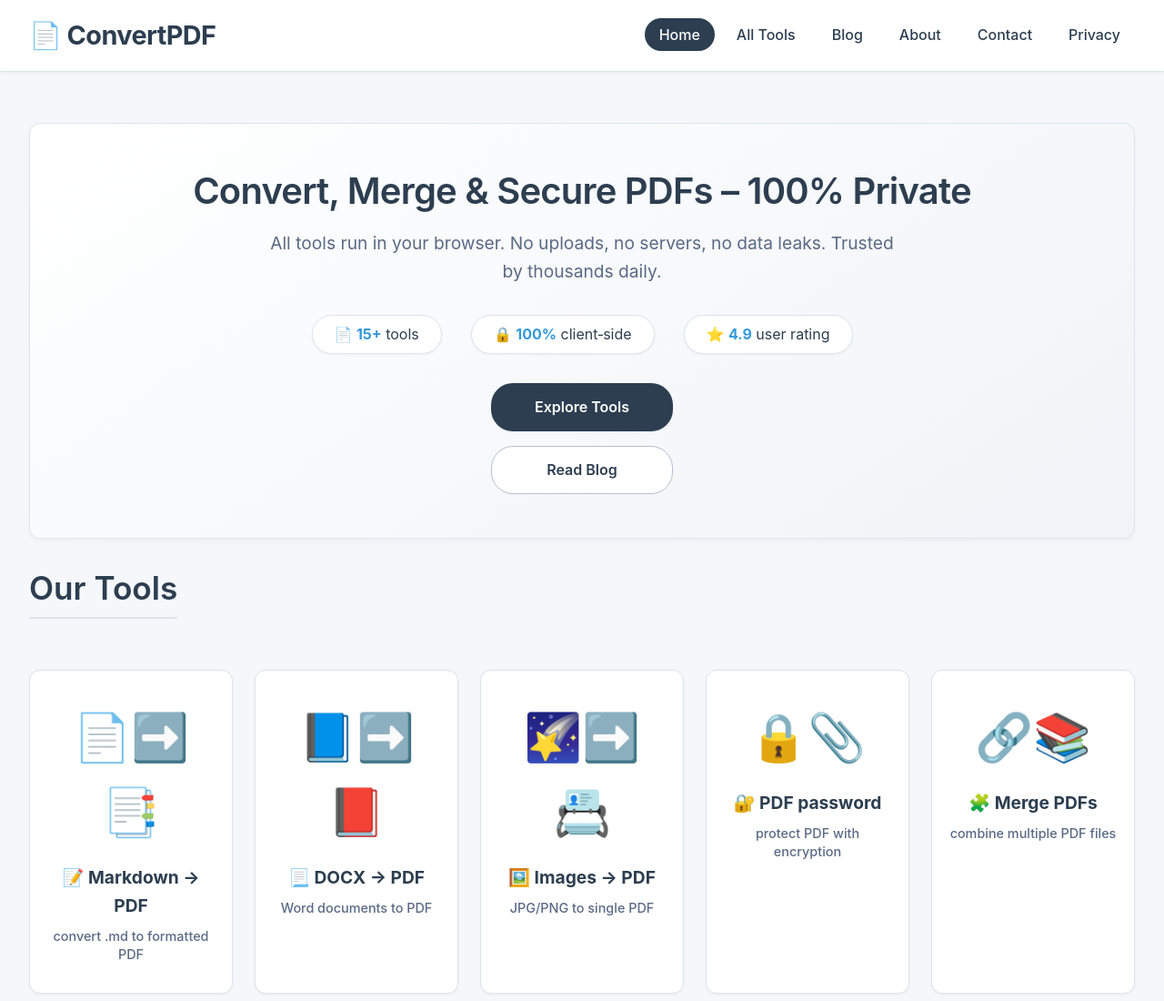
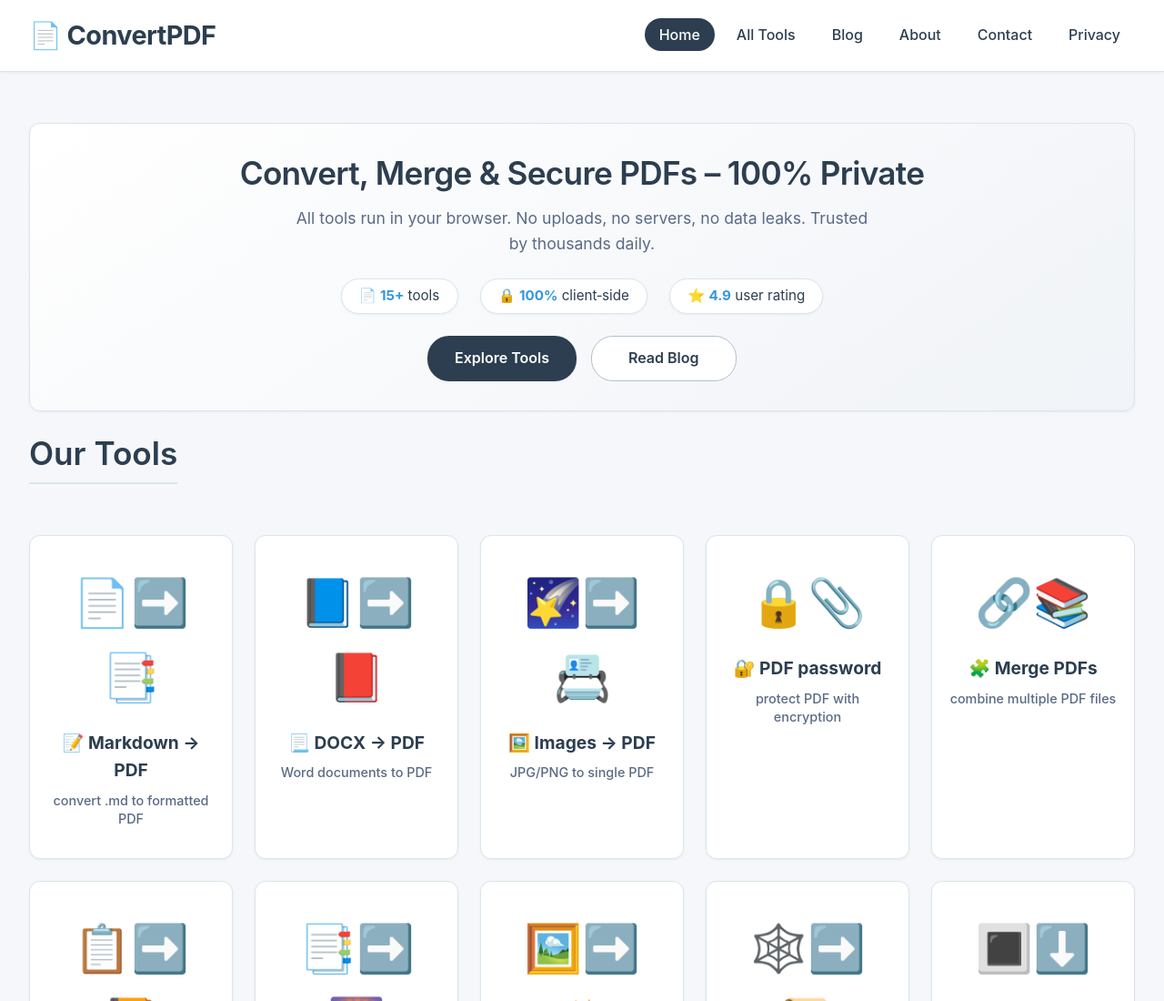
Before and after one commit to tony90lang/ConvertPDF, a plain HTML site: page index.html in a window 1280 px wide. Shown: the top 1100 px of the page at 91% size. Drawn offline with Linux system fonts and the light colour scheme.

Commit message:
Fixing bugs

```diff
--- a/styles.css
+++ b/styles.css
@@ -246,43 +246,43 @@ a:hover {
     color: var(--accent);
 }
 
-/* Homepage Hero */
+/* Hero Section – Medium size */
 .hero {
     background: linear-gradient(145deg, var(--bg-white) 0%, var(--bg-offwhite) 100%);
     border-radius: var(--radius-lg);
-    padding: 3rem 2rem;
-    margin: 2rem 0;
+    padding: 2rem 2rem;          /* Reduced from 3rem */
+    margin: 2rem 0 1.5rem;       /* Slightly reduced bottom margin */
     text-align: center;
     border: 1px solid var(--border-light);
-    box-shadow: var(--shadow-md);
+    box-shadow: var(--shadow-sm);
 }
 
 .hero h1 {
-    font-size: 2.5rem;
-    margin-bottom: 1rem;
+    font-size: 2.2rem;           /* Down from 2.5rem */
+    margin-bottom: 0.75rem;
 }
 
 .hero-subtitle {
-    font-size: 1.2rem;
+    font-size: 1.1rem;           /* Slightly smaller */
     color: var(--text-light);
-    max-width: 700px;
-    margin: 0 auto 2rem;
+    max-width: 650px;
+    margin: 0 auto 1.5rem;       /* Reduced bottom margin */
 }
 
 .hero-stats {
     display: flex;
     justify-content: center;
-    gap: 2rem;
-    margin-bottom: 2rem;
+    gap: 1.5rem;                  /* Reduced gap */
+    margin-bottom: 1.5rem;
     flex-wrap: wrap;
 }
 
 .stat-item {
     background: white;
-    padding: 0.5rem 1.5rem;
+    padding: 0.4rem 1.2rem;      /* Slightly smaller padding */
     border-radius: var(--radius-xl);
     border: 1px solid var(--border-light);
-    font-size: 1rem;
+    font-size: 0.95rem;           /* Slightly smaller */
     color: var(--text-dark);
     box-shadow: var(--shadow-sm);
 }
@@ -293,12 +293,16 @@ a:hover {
 }
 
 .hero-cta {
-    flex-direction: column;
-    align-items: center;
     display: flex;
     gap: 1rem;
     justify-content: center;
     flex-wrap: wrap;
+}
+
+.hero-cta .button {
+    padding: 0.7rem 1.8rem;       /* Slightly smaller buttons */
+    font-size: 1rem;
+    min-width: 160px;              /* Smaller min-width */
 }
 
 /* Buttons */
```
Also changed, not shown: privacy.html (+0 -1 lines), terms.html (+0 -1 lines), about.html (line endings or trailing spaces), all-tools.html (line endings or trailing spaces), contact.html (line endings or trailing spaces), index.html (line endings or trailing spaces), 1 other file.
